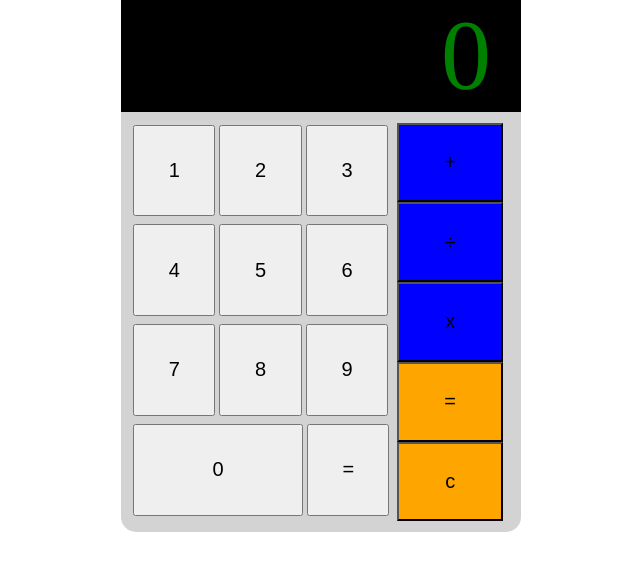
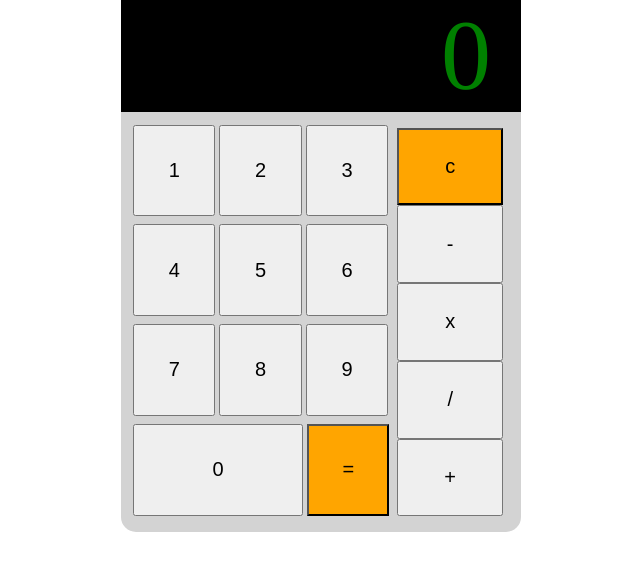
Before and after one commit to violix96/htmlcss-simple-calculator, a plain HTML site: page index.html in a window 1280 px wide. Shown: the part 188-758 px from the top of the page, without its empty margins (319-959 px from the left). Drawn offline with Linux system fonts and the light colour scheme; a web font is replaced by a local one.

Commit message:
[UPD] Modifiche stili operazioni

```diff
--- a/css/style.css
+++ b/css/style.css
@@ -95,7 +95,7 @@ flex-wrap: wrap;
 .operazioni{
 background-color: transparent;
 width: 28%;
-height: 95%;
+height: 92.5%;
 display: flex;
 flex-direction: column;
 flex-wrap: wrap;
@@ -106,7 +106,8 @@ flex-wrap: wrap;
     width: 100%;
     height: 20%;
     font-size: 20px;
+}
 
-
-
+.bg-orange{
+    background-color: orange;
 }
--- a/index.html
+++ b/index.html
@@ -31,14 +31,14 @@
                     <button class="button numeri">9</button>
 
                     <button class="button numeri zero">0</button>
-                    <button class="button numeri">=</button>
+                    <button class="button numeri bg-orange">=</button>
             </div>
             <div class="operazioni">
-                <button class="simboli" style= "background-color: blue;">+</button>
-                <button class="simboli" style="background-color: blue;" >÷ <style></style></button>
-                <button class="simboli" style="background-color: blue;">x</button>
-                <button class="simboli" style="background-color: orange;">=</button>
-                <button class="simboli" style="background-color: orange;">c</button>
+                <button class="simboli bg-orange">c</button>
+                <button class="simboli">-</button>
+                <button class="simboli">x</button>
+                <button class="simboli">/</button>
+                <button class="simboli">+</button>
             </div>
         </div>
     </div>
```
